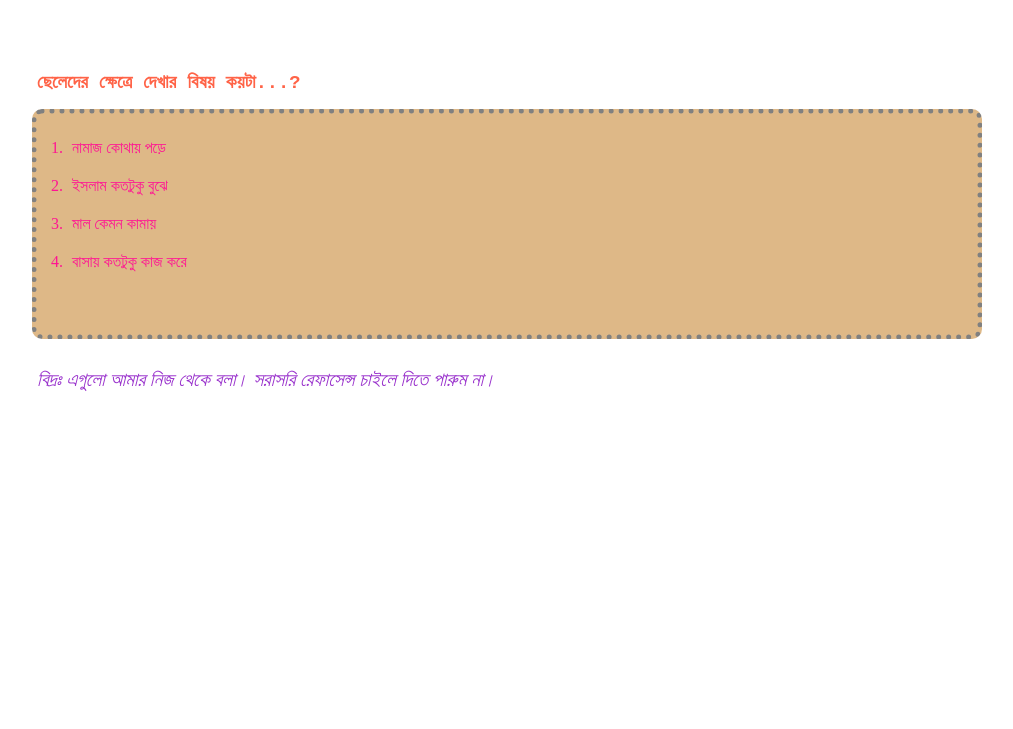
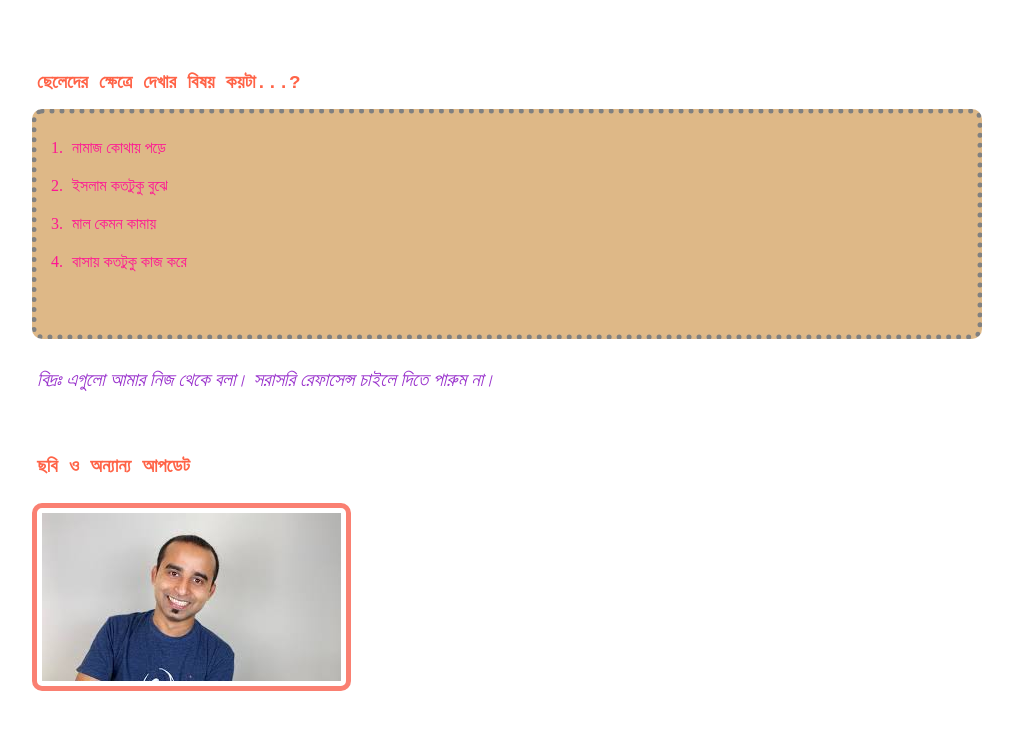
Before and after one commit to khtanvirislam/ktis-store, a plain HTML site: page index.html in a window 1280 px wide. Shown: the part 681-1410 px from the top of the page, without its empty margins (38-1051 px from the left). Before the commit the page ends 1132 px from the top, so only its background shows below. Drawn offline with Linux system fonts and the light colour scheme.

Commit message:
finished task

```diff
--- a/index.html
+++ b/index.html
@@ -36,5 +36,11 @@
         </div>
         <p><span id="sorasoori">বিদ্রঃ এগুলো আমার নিজ থেকে বলা। সরাসরি রেফাসেন্স চাইলে দিতে পারুম না। </span></p>
     </section>
+    <section>
+        <div>
+            <h3>ছবি ও অন্যান্য আপডেট</h3>
+            <img src="ing/download.jpg" alt="">
+        </div>
+    </section>
 </body>
 </html>
--- a/style.css
+++ b/style.css
@@ -38,3 +38,9 @@ li{
     font-style:italic;
     color: darkorchid;
 }
+
+img{
+    border: 5px solid salmon;
+    border-radius: 10px;
+
+}
```
Also changed, not shown: ing/download.jpg (added).
